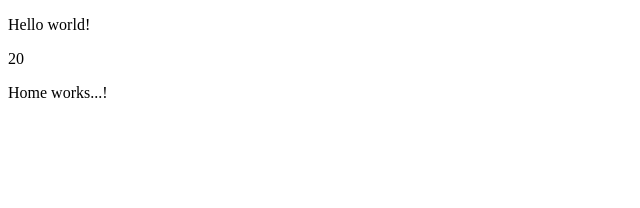
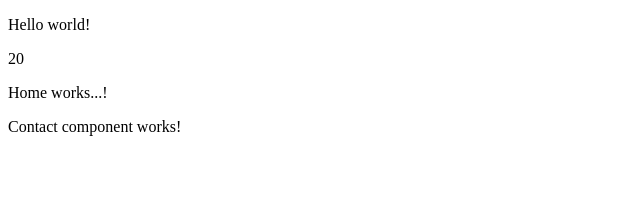
Before and after one commit to vamandeshmukh/deloitte-app, an Angular app: page / in a window 1280 px wide. Shown: the top 208 px of the page, without its empty margins (0-640 px from the left). Built offline with nearby package versions, Linux system fonts and the light colour scheme.

Commit message:
ng-basics

```diff
--- a/src/app/app.component.html
+++ b/src/app/app.component.html
@@ -2,6 +2,7 @@
   <p>Hello world!</p>
   <p> {{ 10 + 10 }} </p>
   <app-home></app-home>
+  <app-contact></app-contact>
 </div>
 
 <router-outlet></router-outlet>
--- a/src/app/app.module.ts
+++ b/src/app/app.module.ts
@@ -3,12 +3,14 @@ import { BrowserModule } from '@angular/platform-browser';
 
 import { AppRoutingModule } from './app-routing.module';
 import { AppComponent } from './app.component';
+import { ContactComponent } from './contact/contact.component';
 import { HomeComponent } from './home/home.component';
 
 @NgModule({
   declarations: [
     AppComponent,
-    HomeComponent
+    HomeComponent,
+    ContactComponent
   ],
   imports: [
     BrowserModule,
--- /dev/null
+++ b/src/app/contact/contact.component.ts
@@ -0,0 +1,11 @@
+import { Component } from '@angular/core';
+import { ComponentFixture } from '@angular/core/testing';
+
+@Component({
+    selector: 'app-contact',
+    template: '<p>Contact component works!</p>'
+})
+
+export class ContactComponent {
+
+}
```
